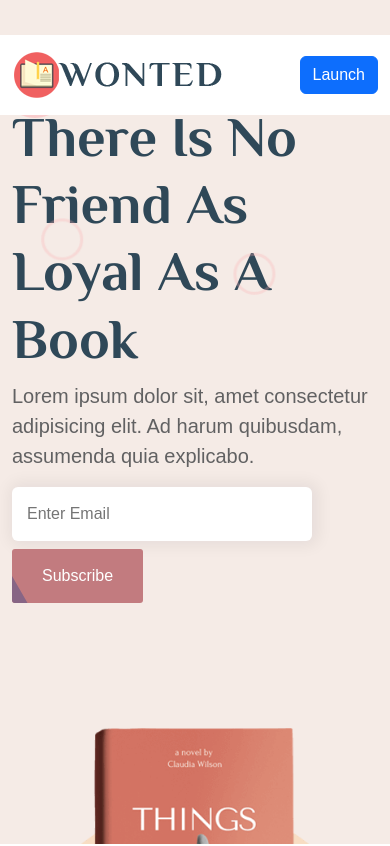
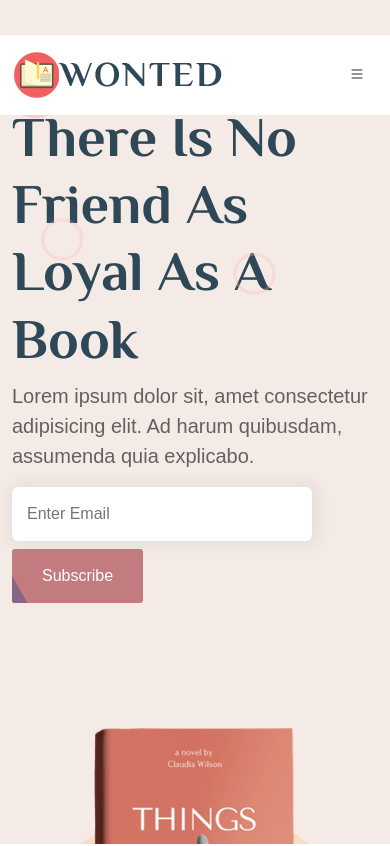
Before and after one commit to Khushbupatel05/pr-5-Bootstrap-landingpage, a React (Vite) app: page / in a window 390 px wide. Shown: the top 846 px of the page. Built offline with nearby package versions, Linux system fonts and the light colour scheme.

Commit message:
commit for small change

```diff
--- a/src/Components/Header.jsx
+++ b/src/Components/Header.jsx
@@ -28,8 +28,8 @@ const Header = () => {
                 <li className='nav-link'>Contact</li>
               </ul>
             </nav>
-              <Button className="d-flex d-lg-none" variant="primary" onClick={handleShow}>
-                Launch
+              <Button className="d-flex d-lg-none" variant="white" onClick={handleShow}>
+                <i className="bi bi-list"></i>
               </Button>
           </div>
         </div>
--- a/src/Components/Pricing.jsx
+++ b/src/Components/Pricing.jsx
@@ -1,5 +1,6 @@
 import React from 'react';
 import Sectionheading from './Sectionheading';
+import Button from './Button';
 
 const pricingData = [
     {
@@ -60,9 +61,7 @@ const Pricing = () => {
                                         <li key={idx} className='mb-4 py-1'>{feature}</li>
                                     ))}
                                 </ul>
-                                <div className='pricing-btn position-relative lh-lg rounded-1'>
-
-                                </div>
+                                <Button btnName="BUY NOW"/>
                             </div>
                         </div>
                     ))}
```
